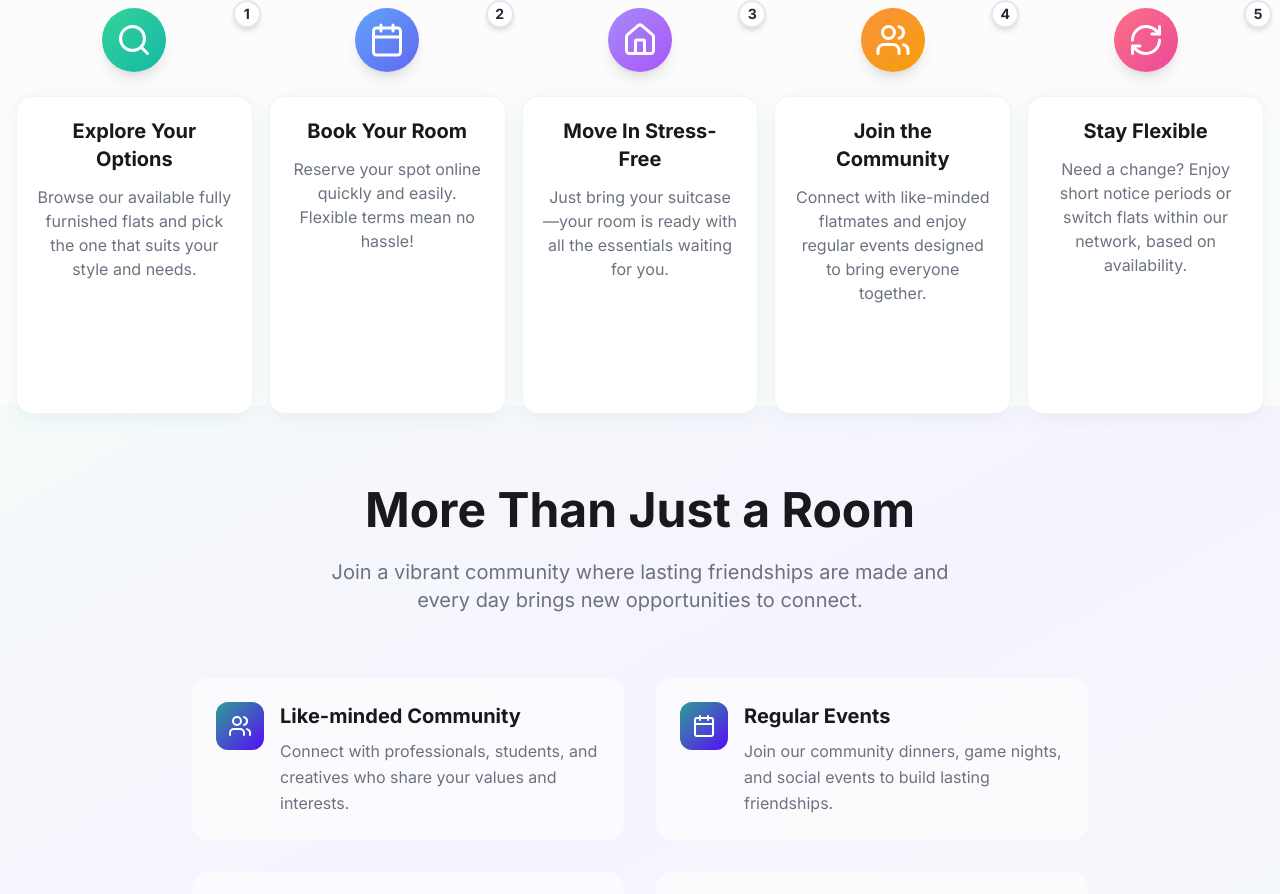
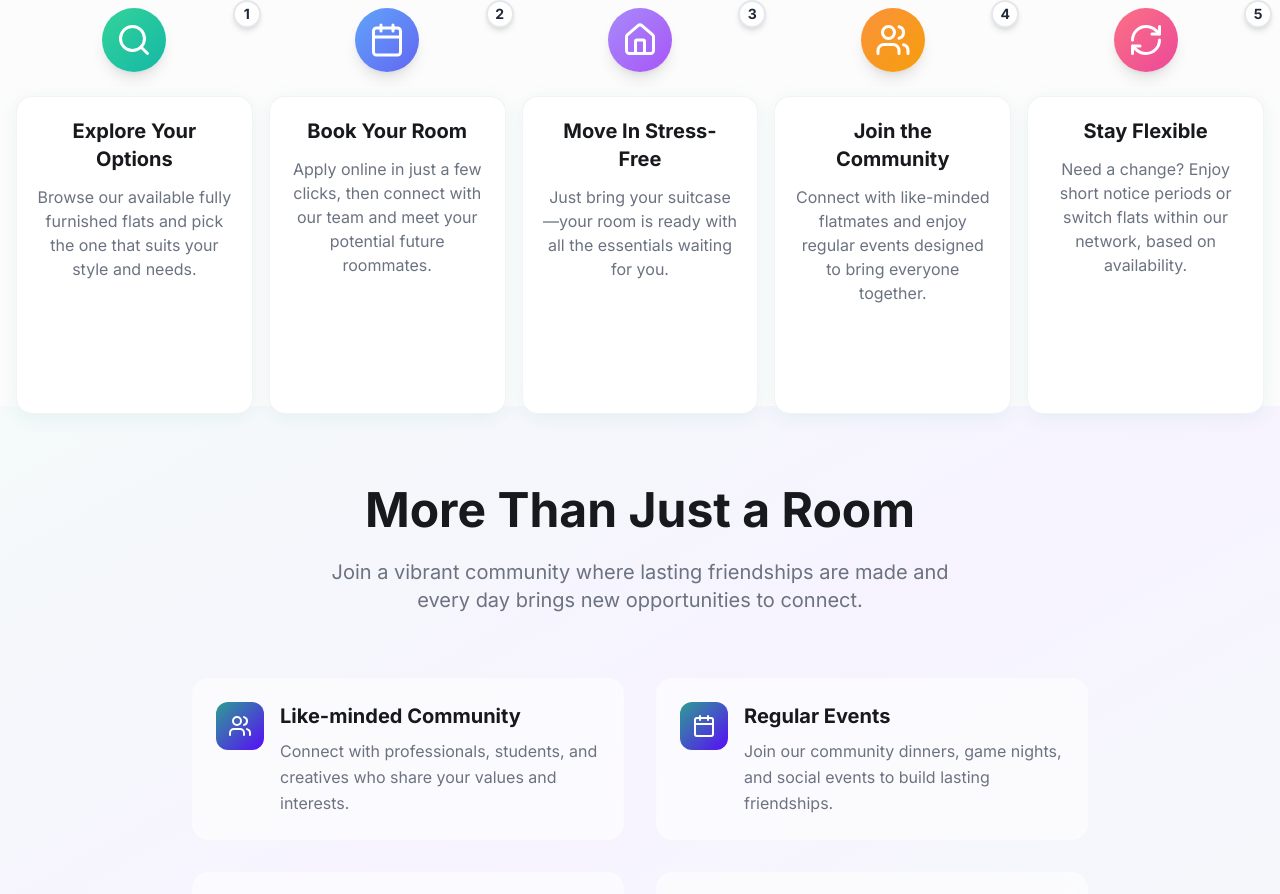
Before and after one commit to AnzaLivingNBO/anza-reimagined-living-space, a React (Vite) app: page /about in a window 1280 px wide. Shown: the part 1662-2556 px from the top of the page. Built offline with nearby package versions, Linux system fonts and the light colour scheme.

Commit message:
Update "Book Your Room" description
Update the description for the second step in the "How It Works" section to: "Apply online in just a few clicks, then connect with our team and meet your potential future roommates."

```diff
--- a/src/components/HowItWorks.tsx
+++ b/src/components/HowItWorks.tsx
@@ -10,7 +10,7 @@ const steps = [
   {
     icon: Calendar,
     title: 'Book Your Room',
-    description: 'Reserve your spot online quickly and easily. Flexible terms mean no hassle!',
+    description: 'Apply online in just a few clicks, then connect with our team and meet your potential future roommates.',
     color: 'from-blue-400 to-indigo-500'
   },
   {
```
